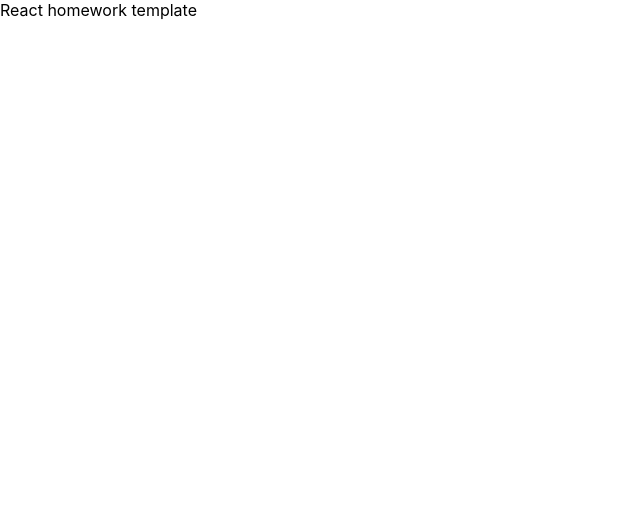
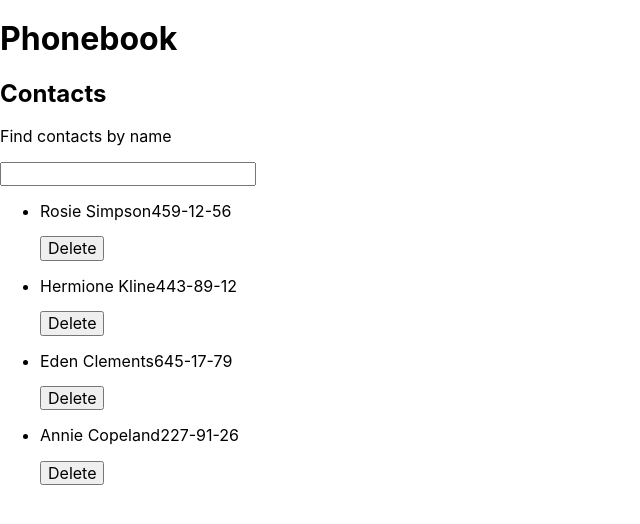
Before and after one commit to fhlare/goit-react-hw-02-phonebook, a React (Create React App) app: page / in a window 1280 px wide. Shown: the top 524 px of the page, without its empty margins (0-640 px from the left). Built offline with nearby package versions, Linux system fonts and the light colour scheme.

Commit message:
done findContacts and Contacts

```diff
--- a/package.json
+++ b/package.json
@@ -7,9 +7,12 @@
     "@testing-library/jest-dom": "^5.16.3",
     "@testing-library/react": "^12.1.4",
     "@testing-library/user-event": "^13.5.0",
+    "modern-normalize": "^2.0.0",
+    "nanoid": "^5.0.2",
     "react": "^18.1.0",
     "react-dom": "^18.1.0",
     "react-scripts": "5.0.1",
+    "styled-components": "^6.1.0",
     "web-vitals": "^2.1.3"
   },
   "scripts": {
--- a/src/components/App.jsx
+++ b/src/components/App.jsx
@@ -1,7 +1,46 @@
-export const App = () => {
-  return (
-    <div>
-      React homework template
-    </div>
-  );
-};
+import { Component } from 'react';
+import { GlobalStyle } from './GlobalStyle';
+import { ContactList } from './ContactList/ContactList';
+import { Filter } from './Filter/Filter';
+
+export class App extends Component {
+  state = {
+    contacts: [
+    {id: 'id-1', name: 'Rosie Simpson', number: '459-12-56'},
+    {id: 'id-2', name: 'Hermione Kline', number: '443-89-12'},
+    {id: 'id-3', name: 'Eden Clements', number: '645-17-79'},
+    {id: 'id-4', name: 'Annie Copeland', number: '227-91-26'},
+  ],
+    filter: '',
+  };
+
+  updateFilter = (contactName) => {
+    this.setState({
+      filter: contactName,
+    });
+  };
+
+
+  render() {
+    const { contacts, filter } = this.state;
+    const visibleContacts = contacts.filter(contact => {
+      const hasContact = contact.name
+        .toLowerCase()
+        .includes(filter.toLowerCase());
+
+      return hasContact;
+    });
+    return (
+      <div>
+        <h1>Phonebook</h1>
+        {/* <ContactForm/> */}
+        <h2>Contacts</h2>
+        <Filter filter={filter} onUpdateFilter={this.updateFilter} />
+        {contacts.length > 0 && (
+          <ContactList items={visibleContacts} />
+        )}
+        <GlobalStyle />
+      </div>
+    );
+  }
+}
--- /dev/null
+++ b/src/components/ContactCard/ContactCard.js
@@ -0,0 +1,15 @@
+
+
+export const ContactCard = ({ contact:{name, number} }) => {
+  return (
+    <>
+    <p>
+      {name}
+      <span>
+        {number}
+      </span>
+      </p>
+      <button>Delete</button>
+    </>
+  )
+}
--- /dev/null
+++ b/src/components/ContactList/ContactList.js
@@ -0,0 +1,16 @@
+import { nanoid } from "nanoid"
+import { ContactCard } from "components/ContactCard/ContactCard"
+
+export const ContactList = ({items}) => {
+  return (
+    <ul>
+      {items.map(item =>
+      (
+        <li key={nanoid()}>
+          <ContactCard contact={item} />
+        </li>
+        ))}
+    </ul>
+
+  )
+}
--- /dev/null
+++ b/src/components/Filter/Filter.js
@@ -0,0 +1,9 @@
+export const Filter = ({filter, onUpdateFilter}) => {
+  return (
+    <div>
+      <p>Find contacts by name</p>
+      <input type="text" value={filter}
+        onChange={(e) => onUpdateFilter(e.target.value)} />
+    </div>
+  )
+}
--- a/src/index.css
+++ b/src/components/GlobalStyle.js
@@ -1,5 +1,7 @@
-@import-normalize; /* bring in normalize.css styles */
+import { createGlobalStyle } from "styled-components";
+import 'modern-normalize';
 
+export const GlobalStyle = createGlobalStyle`
 body {
   margin: 0;
   font-family: -apple-system, BlinkMacSystemFont, 'Segoe UI', 'Roboto', 'Oxygen',
@@ -13,3 +15,5 @@ code {
   font-family: source-code-pro, Menlo, Monaco, Consolas, 'Courier New',
     monospace;
 }
+
+`
--- a/src/index.js
+++ b/src/index.js
@@ -1,7 +1,7 @@
 import React from 'react';
 import ReactDOM from 'react-dom/client';
 import { App } from 'components/App';
-import './index.css';
+
 
 ReactDOM.createRoot(document.getElementById('root')).render(
   <React.StrictMode>
```
Also changed, not shown: src/components/ContactForm/ContactForm.js (added), 1 other file (tests, documents, lock files or other folders).
